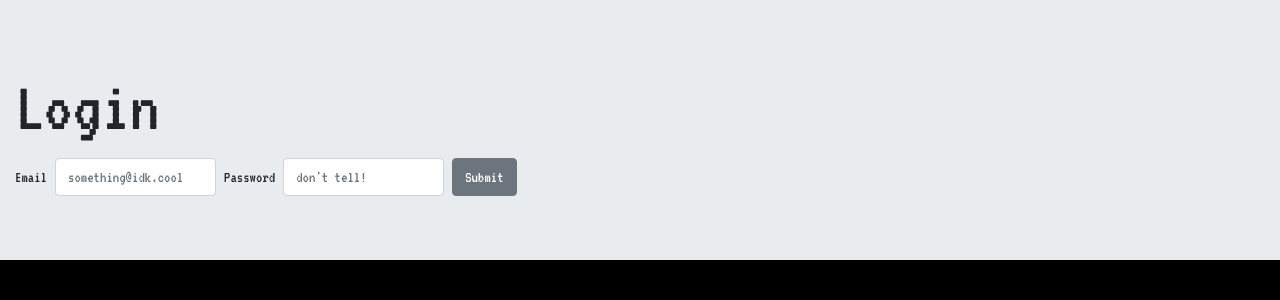
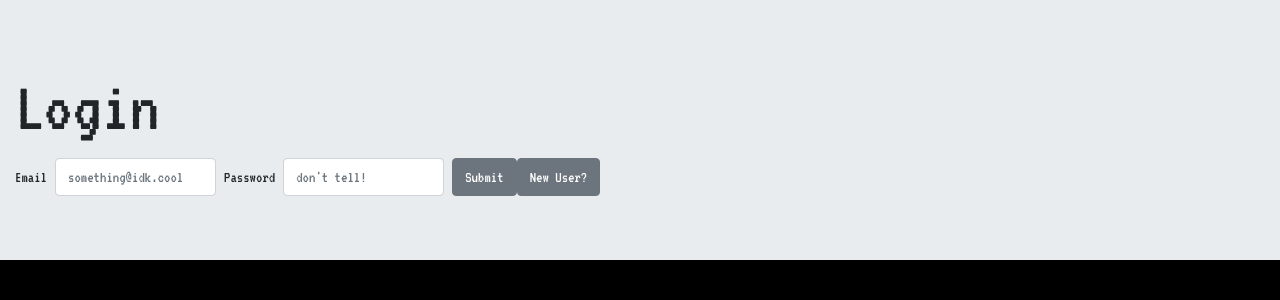
Before and after one commit to ShmouG/nitro-daily, a React (Create React App) app in the folder client/: page / in a window 1280 px wide. Shown: the top 300 px of the page. Built offline with nearby package versions, Linux system fonts and the light colour scheme.

Commit message:
added a new user button to login

```diff
--- a/client/src/components/LoginForm/index.js
+++ b/client/src/components/LoginForm/index.js
@@ -16,6 +16,7 @@ function Login() {
         <Input type="password" name="password" id="examplePassword" placeholder="don't tell!" />
       </FormGroup>
       <Button>Submit</Button>
+      <Button className="newUser">  New User? </Button>
     </Form>
   );
 }
```
